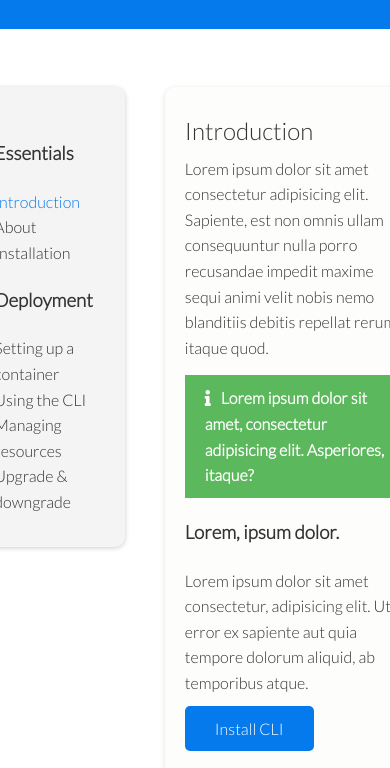
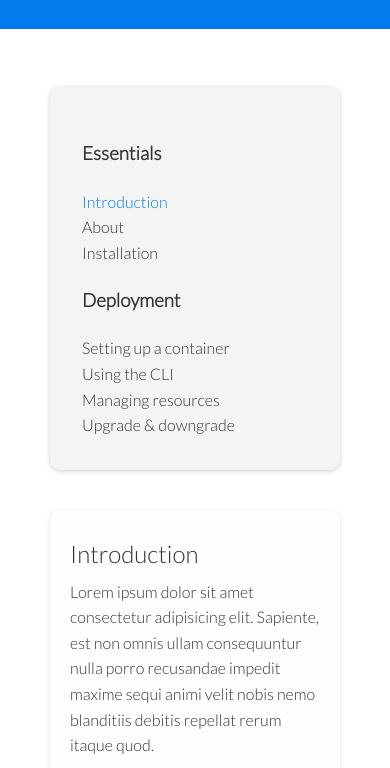
Before and after one commit to o0p/skyflux-website, a plain HTML site: page docs.html in a window 390 px wide. Shown: the part 536-1304 px from the top of the page. Drawn offline with Linux system fonts and the light colour scheme.

Commit message:
Fix typo

```diff
--- a/css/style.css
+++ b/css/style.css
@@ -292,7 +292,7 @@ margin: 30px 0;
   .cli .grid,
   .cloud .grid,
   .features-main .grid,
-  .docs-main, .grid {
+  .docs-main .grid {
     grid-template-columns: 1fr;
     grid-template-rows: 1fr;
   }
```
